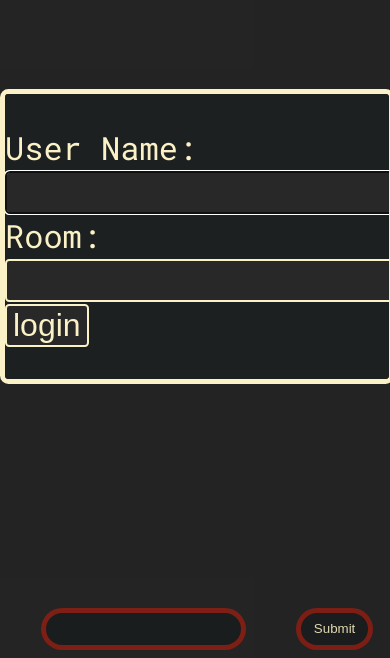
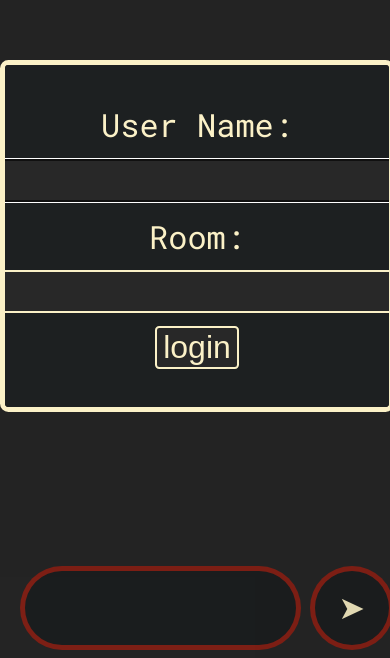
Before and after one commit to TheBaum123/chat-app-ws, a website: page public/index.html in a window 390 px wide. Shown: the part 186-844 px from the top of the page. Drawn offline with Linux system fonts and the light colour scheme.

Commit message:
better frontend

```diff
--- a/public/index.html
+++ b/public/index.html
@@ -6,6 +6,7 @@
     <meta name="viewport" content="width=device-width, initial-scale=1.0">
     <title>Chat</title>
     <link rel="stylesheet" href="style.css">
+    <link rel="shortcut icon" href="https://thebaum123.github.io/favicon.png" type="image/x-icon">
     <link rel="preconnect" href="https://fonts.googleapis.com">
     <link rel="preconnect" href="https://fonts.gstatic.com" crossorigin>
     <link href="https://fonts.googleapis.com/css2?family=Roboto+Mono&display=swap" rel="stylesheet">
@@ -23,7 +24,7 @@
     </dialog>
     <form action="" id="send-form">
         <input maxlength="2500" type="text" name="" id="send-box">
-        <input type="submit" id="sender">
+        <input type="submit" id="sender" value="➤">
     </form>
     <script src="chatClient.js"></script>
 </body>
--- a/public/style.css
+++ b/public/style.css
@@ -8,7 +8,7 @@
     --blue: #83a598;
     --green: #b8bb26;
 
-    font-size: 2rem;
+    font-size: clamp(1rem, 5vh, 2rem);
     font-family: 'Roboto Mono', monospace;
 
     scroll-behavior: smooth;
@@ -45,7 +45,7 @@ body {
     padding: 2%;
     width: 98%;
     background-color: var(--bg);
-    height: 5%;
+    height: clamp(50px, 10%, 100px);
 }
 
 .received-message,
@@ -88,7 +88,6 @@ body {
     overflow-x: hidden;
 }
 
-#name-box,
 #send-box,
 #sender {
     background-color: var(--bg_h);
@@ -98,15 +97,19 @@ body {
     border-radius: 100vh;
     transition: 250ms;
     line-height: 2em;
-    width: 20%;
     position: relative;
 }
 
-#send-box {
-    width: 50%;
+#sender {
+    aspect-ratio: 1/1;
+    font-size: 1rem;
 }
 
-#name-box:focus,
+#send-box {
+    width: 70%;
+    font-size: clamp(1rem, 5vh, 2rem);
+}
+
 #send-box:focus,
 #sender:active {
     border: var(--red) 5px solid;
@@ -142,3 +145,20 @@ body {
         transform: translateX(0);
     }
 }
+
+@media only screen and (max-width: 1200px) {
+    #login-form {
+        display: flex;
+        flex-direction: column;
+        align-items: center;
+    }
+    #login-form>* {
+        margin: 2%;
+    }
+}
+
+@media only screen and (max-width: 900px) {
+    #messages-wrapper>* {
+        border-radius: 0.5rem;
+    }
+}
```
